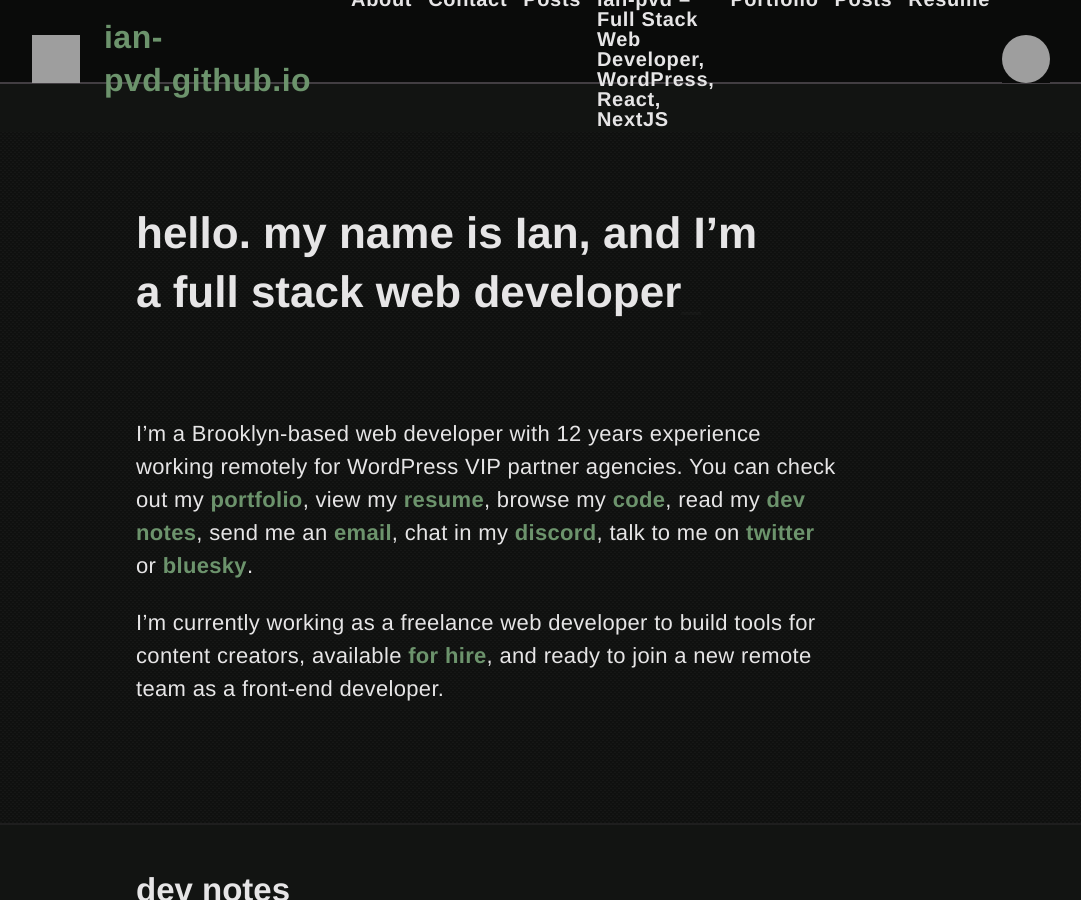
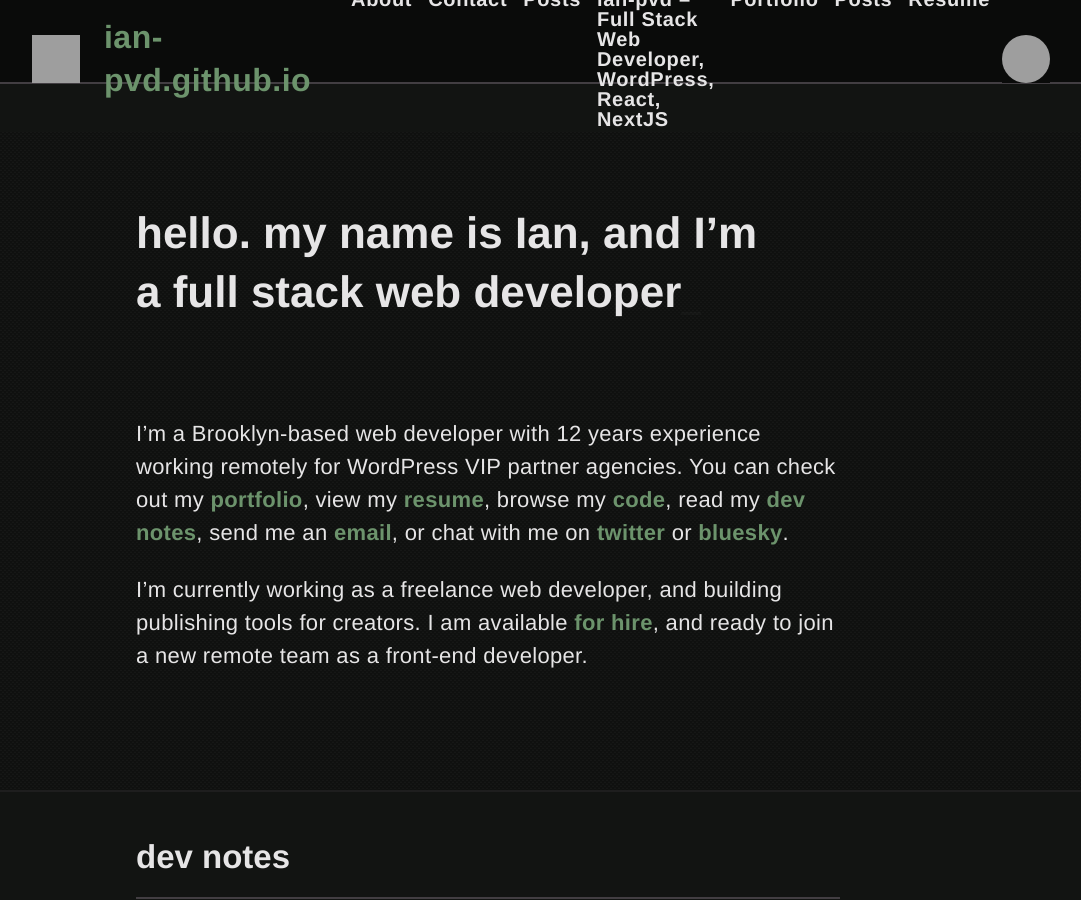
Before and after one commit to ian-pvd/ian-pvd.github.io, a Jekyll site: the page built from index.md, in a window 1280 px wide and 900 px high. Shown: the whole window, without its empty margins (152-1233 px from the left). Built offline with Jekyll 4.4.1, drawn with Linux system fonts in a browser that asks for light colours; grey boxes are pictures that could not be loaded.

Commit message:
i don't have a discord

```diff
--- a/index.md
+++ b/index.md
@@ -4,6 +4,6 @@ layout: index
 image: /assets/images/ian-pvd-og.png
 ---
 
-I’m a Brooklyn-based web developer with 12 years experience working remotely for WordPress VIP partner agencies. You can check out my [portfolio](/portfolio/), view my [resume](/resume/), browse my [code](https://github.com/ian-pvd?tab=repositories&sort=){:target="_blank"}, read my [dev notes](/posts/), send me an [email](mailto:ianpvd+gh@gmail.com){:target="_blank"}, chat in my [discord](){:target="_blank"}, talk to me on [twitter](https://www.twitter.com/ian_pvd){:target="_blank"} or [bluesky](https://bsky.app/profile/ian-pvd.bsky.social){:target="_blank"}.
+I’m a Brooklyn-based web developer with 12 years experience working remotely for WordPress VIP partner agencies. You can check out my [portfolio](/portfolio/), view my [resume](/resume/), browse my [code](https://github.com/ian-pvd?tab=repositories&sort=){:target="_blank"}, read my [dev notes](/posts/), send me an [email](mailto:ianpvd+gh@gmail.com){:target="_blank"}, or chat with me on [twitter](https://www.twitter.com/ian_pvd){:target="_blank"} or [bluesky](https://bsky.app/profile/ian-pvd.bsky.social){:target="_blank"}.
 
-I’m currently working as a freelance web developer to build tools for content creators, available [for hire]({{ "/contact/#hire-me" | relative_url }}), and ready to join a new remote team as a front-end developer.
+I’m currently working as a freelance web developer, and building publishing tools for creators. I am available [for hire]({{ "/contact/#hire-me" | relative_url }}), and ready to join a new remote team as a front-end developer.
```
